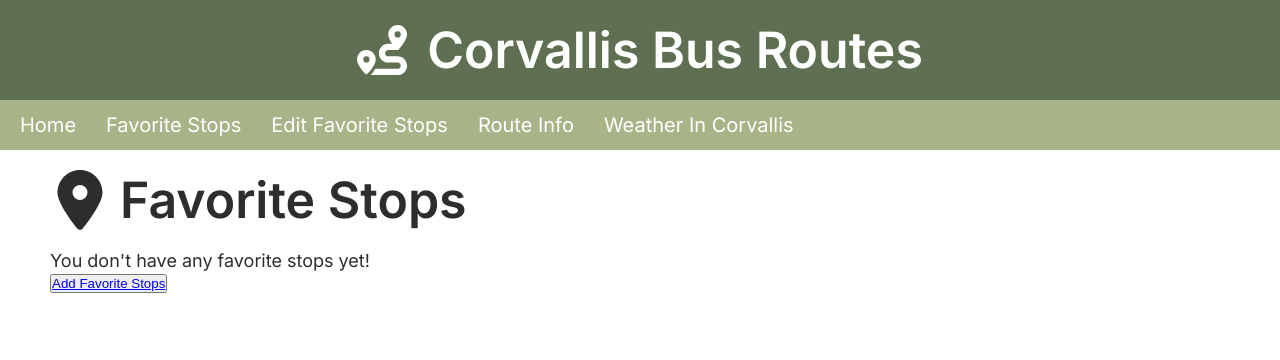
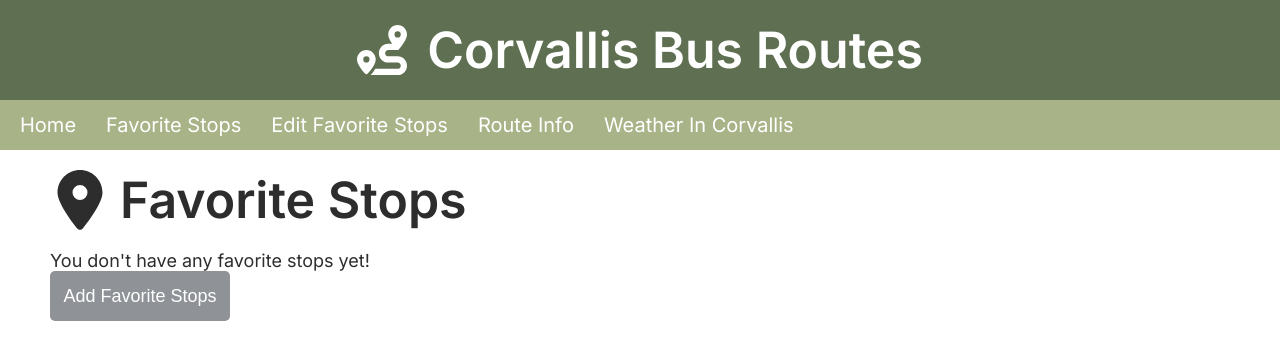
Before and after one commit to shantimorrell/cs494-final-project, a Next.js app: page /viewStops in a window 1280 px wide. Shown: the top 360 px of the page. Built offline with nearby package versions, Linux system fonts and the light colour scheme.

Commit message:
"add favorite stops" button styling

```diff
--- a/src/app/viewStops/page.js
+++ b/src/app/viewStops/page.js
@@ -65,7 +65,10 @@ export default function ViewStops() {
           {!data &&
             <div>
               <p>You don't have any favorite stops yet!</p>
-              <button><Link href="/editStops">Add Favorite Stops</Link></button>
+              <button className="add-stops-button">
+                <Link href="/editStops">Add Favorite Stops</Link>
+
+              </button>
             </div>
           }
           {!loading && data &&
--- a/src/app/viewStops/viewStops.css
+++ b/src/app/viewStops/viewStops.css
@@ -40,3 +40,32 @@
   gap: 20px;
   color: rgb(46, 45, 45);
 }
+
+
+/* Add favorite stops button */
+.add-stops-button {
+  /* padding: 10px; */
+  height: 50px;
+  width: 180px;
+  border-radius: 5px;
+  background-color: #8f9397;
+  display: flex;
+  justify-content: center;
+  align-items: center;
+  border: none;
+}
+
+.add-stops-button:hover {
+  background-color: #777e5c;
+}
+.add-stops-button a {
+  text-decoration: none;
+  color: white;
+  font-weight: 400;
+  font-size: 18px;
+  height: 100%;
+  flex-grow: 1;
+  display: flex;
+  align-items: center;
+  justify-content: center;
+}
```
